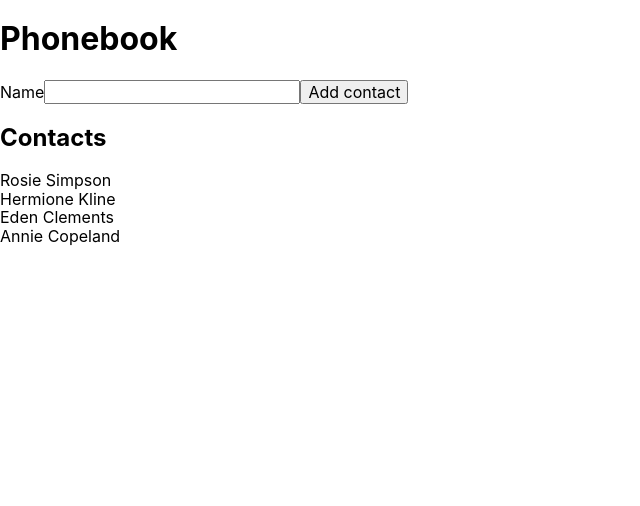
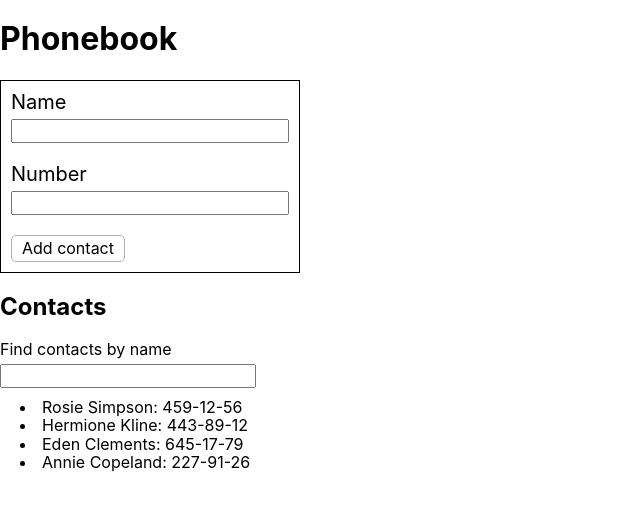
Before and after one commit to TarasKachmar2022/goit-react-hw-02-phonebook, a React (Create React App) app: page / in a window 1280 px wide. Shown: the top 506 px of the page, without its empty margins (0-640 px from the left). Built offline with nearby package versions, Linux system fonts and the light colour scheme.

Commit message:
done step 5

```diff
--- a/src/components/App.jsx
+++ /dev/null
@@ -1,36 +0,0 @@
-import React, { Component } from 'react';
-import { GlobalStyle } from './GlobalStyle';
-import ContactForm from './ContactForm/ContactForm';
-import ContactList from './ContactList/ContactList';
-
-class App extends Component {
-  state = {
-    contacts: [
-      { id: 'id-1', name: 'Rosie Simpson', number: '459-12-56' },
-      { id: 'id-2', name: 'Hermione Kline', number: '443-89-12' },
-      { id: 'id-3', name: 'Eden Clements', number: '645-17-79' },
-      { id: 'id-4', name: 'Annie Copeland', number: '227-91-26' },
-    ],
-    name: '',
-  };
-
-  addContact = newContact => {
-    this.setState(prevState => ({
-      contacts: [...prevState.contacts, newContact],
-    }));
-  };
-
-  render() {
-    return (
-      <div>
-        <h1>Phonebook</h1>
-        <ContactForm onSave={this.addContact} />
-        <h2>Contacts</h2>
-        <ContactList contacts={this.state.contacts} />
-        <GlobalStyle />
-      </div>
-    );
-  }
-}
-
-export default App;
--- /dev/null
+++ b/src/components/App/App.jsx
@@ -0,0 +1,71 @@
+import React, { Component } from 'react';
+import { GlobalStyle } from '../GlobalStyle';
+import { FindContactsByName } from './App.styled';
+import ContactForm from '../ContactForm/ContactForm';
+import ContactsFilter from '../ContactsFilter/ContactsFilter';
+import ContactList from '../ContactList/ContactList';
+
+class App extends Component {
+  state = {
+    contacts: [
+      { id: 'id-1', name: 'Rosie Simpson', number: '459-12-56' },
+      { id: 'id-2', name: 'Hermione Kline', number: '443-89-12' },
+      { id: 'id-3', name: 'Eden Clements', number: '645-17-79' },
+      { id: 'id-4', name: 'Annie Copeland', number: '227-91-26' },
+    ],
+    filter: '',
+  };
+
+  addContact = newContact => {
+    const { contacts } = this.state;
+
+    const findContacts = contacts.find(
+      contact => contact.name === newContact.name
+    );
+
+    if (findContacts) {
+      alert(`Контакт ${findContacts.name} вже існує!`);
+      return;
+    }
+
+    this.setState(prevState => ({
+      contacts: [...prevState.contacts, newContact],
+    }));
+  };
+
+  changeFilterValue = event => {
+    const { value } = event.currentTarget;
+
+    this.setState({ filter: value });
+  };
+
+  getFilterContacts = () => {
+    const { filter, contacts } = this.state;
+
+    const normalize = filter.toLowerCase();
+    return contacts.filter(contact =>
+      contact.name.toLowerCase().includes(normalize)
+    );
+  };
+
+  render() {
+    const { filter } = this.state;
+    const visibleContacts = this.getFilterContacts();
+    return (
+      <div>
+        <h1>Phonebook</h1>
+        <ContactForm onSave={this.addContact} />
+        <h2>Contacts</h2>
+        <FindContactsByName>Find contacts by name</FindContactsByName>
+        <ContactsFilter
+          inputValue={filter}
+          changeFilterValue={this.changeFilterValue}
+        />
+        <ContactList contacts={visibleContacts} />
+        <GlobalStyle />
+      </div>
+    );
+  }
+}
+
+export default App;
--- /dev/null
+++ b/src/components/App/App.styled.js
@@ -0,0 +1,5 @@
+import styled from 'styled-components';
+
+export const FindContactsByName = styled.p`
+  margin-bottom: 5px;
+`;
--- a/src/components/ContactForm/ContactForm.jsx
+++ b/src/components/ContactForm/ContactForm.jsx
@@ -1,9 +1,19 @@
-import { Formik, Field, Form, ErrorMessage } from 'formik';
+import { Formik, Field } from 'formik';
 import { nanoid } from 'nanoid';
 import * as yup from 'yup';
+import {
+  Form,
+  FormLabel,
+  FormLabelSpan,
+  ErrorMessage,
+  FormBtn,
+} from './ContactForm.styled';
 
 // const PATTERN_FOR_NAME =
 //   "^[a-zA-Zа-яА-Я]+(([' -][a-zA-Zа-яА-Я ])?[a-zA-Zа-яА-Я]*)*$";
+
+// const PATTERN_FOR_TEL =
+//   "+?d{1,4}?[-.s]?(?d{1,3}?)?[-.s]?d{1,4}[-.s]?d{1,4}[-.s]?d{1,9}";
 
 const schema = yup.object().shape({
   // Приклад:
@@ -15,11 +25,13 @@ const schema = yup.object().shape({
   //   )
   //   .required("Поле обов'язкове для заповнення!"),
   name: yup.string().required(),
+  number: yup.number().required(),
 });
 
 const ContactForm = ({ onSave }) => {
   const initialValues = {
     name: '',
+    number: '',
   };
 
   const handleSubmit = (values, { resetForm }) => {
@@ -35,12 +47,17 @@ const ContactForm = ({ onSave }) => {
       onSubmit={handleSubmit}
     >
       <Form>
-        <label htmlFor="name">
-          Name
+        <FormLabel htmlFor="name">
+          <FormLabelSpan>Name</FormLabelSpan>
           <Field name="name" />
           <ErrorMessage name="name" component="div" />
-        </label>
-        <button type={'submit'}>Add contact</button>
+        </FormLabel>
+        <FormLabel htmlFor="number">
+          <FormLabelSpan>Number</FormLabelSpan>
+          <Field type="tel" name="number" />
+          <ErrorMessage name="number" component="div" />
+        </FormLabel>
+        <FormBtn type={'submit'}>Add contact</FormBtn>
       </Form>
     </Formik>
   );
--- /dev/null
+++ b/src/components/ContactForm/ContactForm.styled.js
@@ -0,0 +1,35 @@
+import styled from 'styled-components';
+import { Form as FormikForm, ErrorMessage as FormikErrorMessage } from 'formik';
+
+export const Form = styled(FormikForm)`
+  /* display: block; */
+  padding: 10px;
+  border: 1px solid ${p => p.theme.colors.black};
+  width: 300px;
+`;
+
+export const FormLabelSpan = styled.span`
+  font-size: 20px;
+  margin-bottom: 5px;
+`;
+
+export const FormLabel = styled.label`
+  display: flex;
+  flex-direction: column;
+  margin-bottom: 20px;
+  font-size: 16px;
+`;
+
+export const ErrorMessage = styled(FormikErrorMessage)`
+  color: ${p => p.theme.colors.error};
+`;
+
+export const FormBtn = styled.button`
+  background-color: ${p => p.theme.colors.white};
+  border: 1px solid ${p => p.theme.colors.grey};
+  border-radius: 5px;
+  padding: 3px 10px;
+  :active {
+    background-color: ${p => p.theme.colors.lightBlue};
+  }
+`;
--- /dev/null
+++ b/src/components/ContactItem/ContactItem.jsx
@@ -0,0 +1,9 @@
+const ContactItem = ({ name, number }) => {
+  return (
+    <li>
+      {name}: {number}
+    </li>
+  );
+};
+
+export default ContactItem;
--- /dev/null
+++ b/src/components/ContactList/ContactList.Styled.js
@@ -0,0 +1,6 @@
+import styled from 'styled-components';
+
+export const List = styled.ul`
+  list-style: inside;
+  margin-left: 20px;
+`;
--- a/src/components/ContactList/ContactList.jsx
+++ b/src/components/ContactList/ContactList.jsx
@@ -1,13 +1,15 @@
 import PropTypes from 'prop-types';
+import ContactItem from '../ContactItem/ContactItem';
+import { List } from './ContactList.Styled';
 
 const ContactList = ({ contacts }) => {
   console.log(contacts);
   return (
-    <ul>
-      {contacts.map(({ id, name }) => (
-        <li key={id}>{name}</li>
+    <List>
+      {contacts.map(({ id, name, number }) => (
+        <ContactItem key={id} name={name} number={number} />
       ))}
-    </ul>
+    </List>
   );
 };
 
@@ -16,6 +18,7 @@ ContactList.propTypes = {
     PropTypes.shape({
       id: PropTypes.string.isRequired,
       name: PropTypes.string.isRequired,
+      number: PropTypes.string.isRequired,
     }).isRequired
   ).isRequired,
 };
--- /dev/null
+++ b/src/components/ContactsFilter/ContactsFilter.jsx
@@ -0,0 +1,13 @@
+import { FilterInput } from './ContactsFilter.styled';
+
+const ContactsFilter = ({ filter, changeFilterValue }) => {
+  return (
+    <FilterInput
+      type="text"
+      value={filter}
+      onChange={changeFilterValue}
+    ></FilterInput>
+  );
+};
+
+export default ContactsFilter;
--- /dev/null
+++ b/src/components/ContactsFilter/ContactsFilter.styled.js
@@ -0,0 +1,5 @@
+import styled from 'styled-components';
+
+export const FilterInput = styled.input`
+  margin-bottom: 10px;
+`;
--- a/src/constants/Theme.js
+++ b/src/constants/Theme.js
@@ -3,5 +3,6 @@ export const theme = {
     grey: '#AFB1B8',
     white: '#ffffff',
     lightBlue: '#0c9eca',
+    error: 'red',
   },
 };
--- a/src/index.js
+++ b/src/index.js
@@ -1,6 +1,6 @@
 import React from 'react';
 import ReactDOM from 'react-dom/client';
-import App from 'components/App';
+import App from 'components/App/App';
 import { ThemeProvider } from 'styled-components';
 import { theme } from './constants/Theme';
 
```
